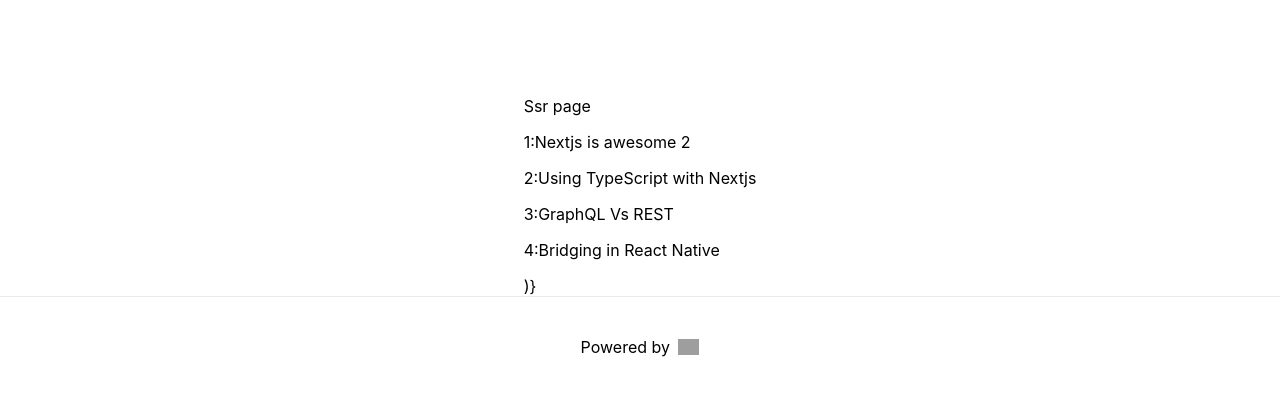
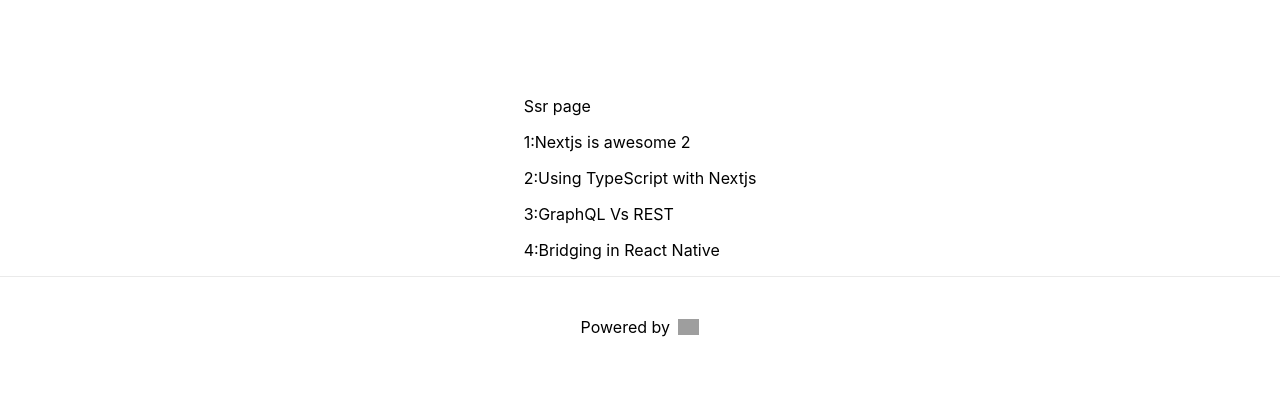
Before and after one commit to robertoHeCi/KS-NextJs, a Next.js app: page /data-fetching/server-side-rendering in a window 1280 px wide. Shown: the top 396 px of the page. Built offline with nearby package versions, Linux system fonts and the light colour scheme; grey boxes are pictures that could not be loaded.

Commit message:
fix: add prop-types to fix eslint errors

```diff
--- a/src/pages/data-fetching/server-side-rendering.jsx
+++ b/src/pages/data-fetching/server-side-rendering.jsx
@@ -1,22 +1,25 @@
-import React from 'react';
+import React from 'react'
+import PropTypes from 'prop-types'
 
-const Ssr = ({posts}) => {
-
+const Ssr = ({ posts }) => {
   return (<div>
     <p>Ssr page</p>
-    {posts && posts.map(({id, name})=> <p key={id}>{id}:{name}</p>)}
-    )}
+    {posts && posts.map(({ id, name }) => <p key={id}>{id}:{name}</p>)}
   </div>)
 }
 
-export async function getServerSideProps(context) {
-  const response = await fetch("http://localhost:3000/api/hello")
+export async function getServerSideProps () {
+  const response = await fetch('http://localhost:3000/api/hello')
   const posts = await response.json()
   return {
     props: {
       posts
-    },
+    }
   }
 }
 
 export default Ssr
+
+Ssr.propTypes = {
+  posts: PropTypes.array
+}
```
Also changed, not shown: src/pages/data-fetching/incremental-static-generation.jsx (+11 -7 lines).
